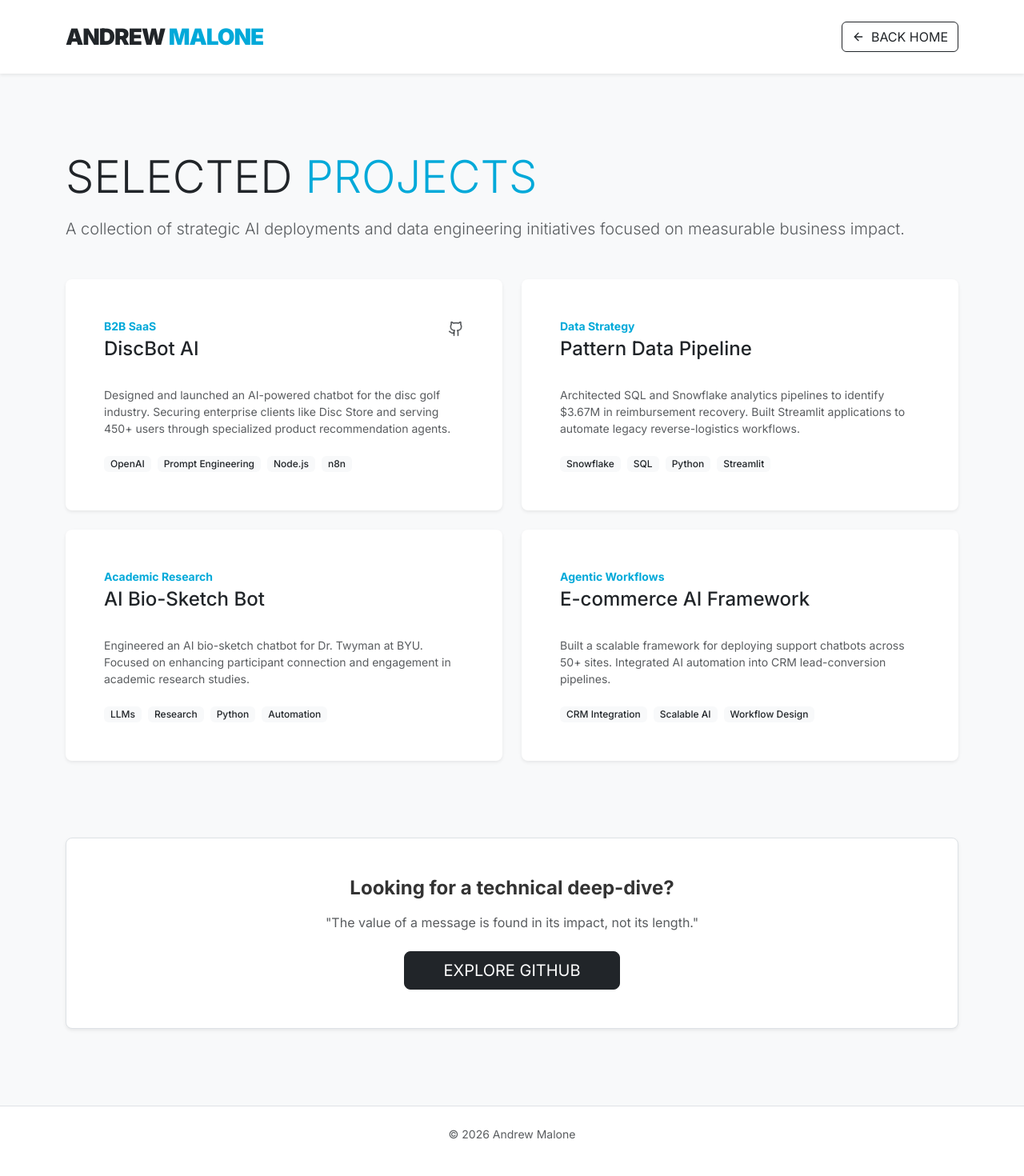
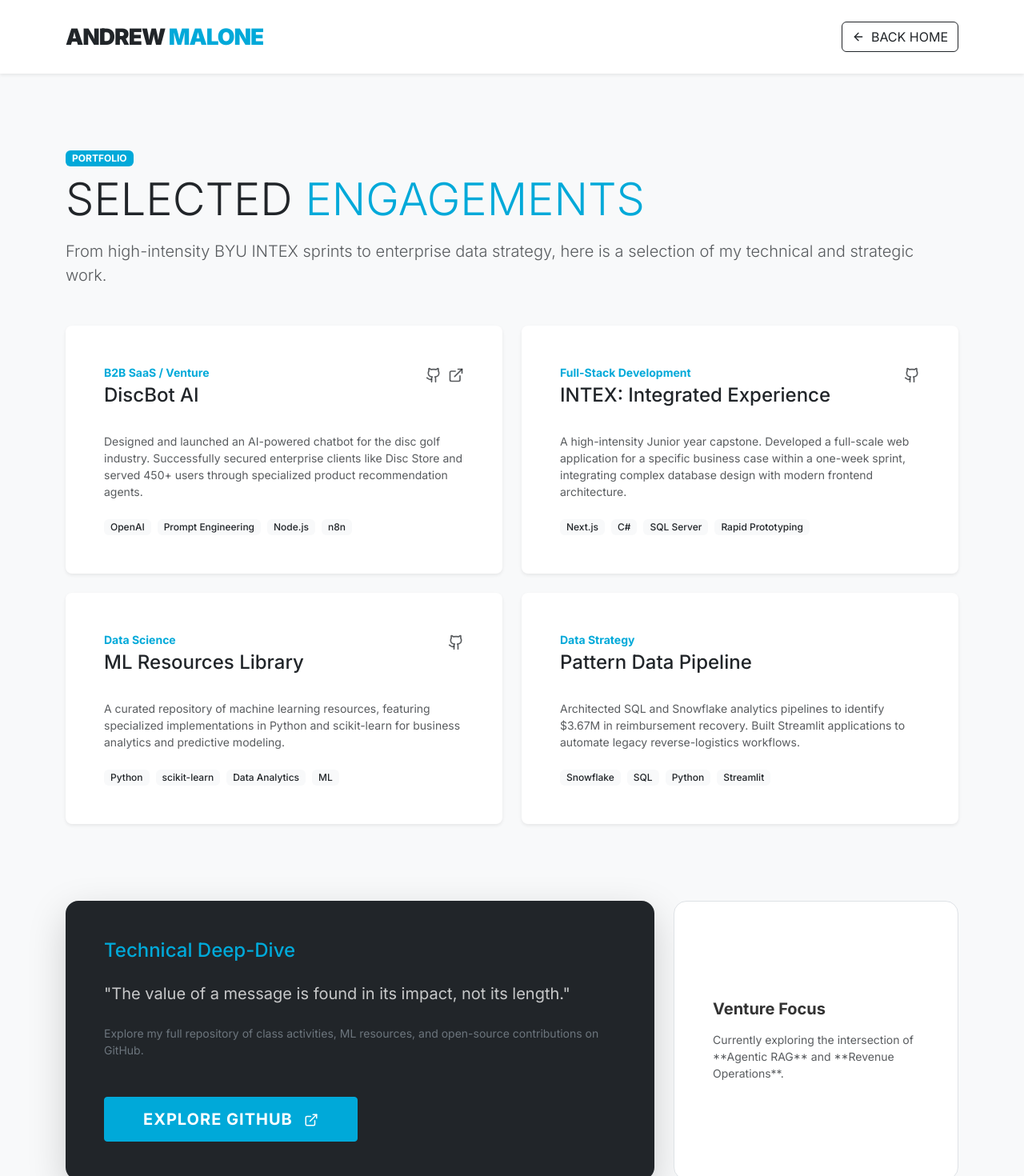
Before and after one commit to mandrew434/personal-website, a Next.js app: page /projects in a window 1280 px wide. Shown: the top 1470 px of the page at 80% size. Built offline with nearby package versions, Linux system fonts and the light colour scheme.

Commit message:
UI Deep-Dive: Expanded Projects, added INTEX context, and BYU MISM profile enhancements

```diff
--- a/src/app/projects/page.tsx
+++ b/src/app/projects/page.tsx
@@ -1,33 +1,36 @@
 import Link from 'next/link';
 import ProjectCard from '@/components/ui/ProjectCard';
-import { ArrowLeft } from 'lucide-react';
+import { ArrowLeft, ExternalLink } from 'lucide-react';
 
 export default function Projects() {
   const projects = [
     {
       title: "DiscBot AI",
-      category: "B2B SaaS",
-      description: "Designed and launched an AI-powered chatbot for the disc golf industry. Securing enterprise clients like Disc Store and serving 450+ users through specialized product recommendation agents.",
+      category: "B2B SaaS / Venture",
+      description: "Designed and launched an AI-powered chatbot for the disc golf industry. Successfully secured enterprise clients like Disc Store and served 450+ users through specialized product recommendation agents.",
       tags: ["OpenAI", "Prompt Engineering", "Node.js", "n8n"],
-      github: "https://github.com/mandrew434"
+      github: "https://github.com/mandrew434",
+      link: "https://discbot.ai"
+    },
+    {
+      title: "INTEX: Integrated Experience",
+      category: "Full-Stack Development",
+      description: "A high-intensity Junior year capstone. Developed a full-scale web application for a specific business case within a one-week sprint, integrating complex database design with modern frontend architecture.",
+      tags: ["Next.js", "C#", "SQL Server", "Rapid Prototyping"],
+      github: "https://github.com/mandrew434/intex_winter"
+    },
+    {
+      title: "ML Resources Library",
+      category: "Data Science",
+      description: "A curated repository of machine learning resources, featuring specialized implementations in Python and scikit-learn for business analytics and predictive modeling.",
+      tags: ["Python", "scikit-learn", "Data Analytics", "ML"],
+      github: "https://github.com/mandrew434/MLresources"
     },
     {
       title: "Pattern Data Pipeline",
       category: "Data Strategy",
       description: "Architected SQL and Snowflake analytics pipelines to identify $3.67M in reimbursement recovery. Built Streamlit applications to automate legacy reverse-logistics workflows.",
       tags: ["Snowflake", "SQL", "Python", "Streamlit"],
-    },
-    {
-      title: "AI Bio-Sketch Bot",
-      category: "Academic Research",
-      description: "Engineered an AI bio-sketch chatbot for Dr. Twyman at BYU. Focused on enhancing participant connection and engagement in academic research studies.",
-      tags: ["LLMs", "Research", "Python", "Automation"],
-    },
-    {
-      title: "E-commerce AI Framework",
-      category: "Agentic Workflows",
-      description: "Built a scalable framework for deploying support chatbots across 50+ sites. Integrated AI automation into CRM lead-conversion pipelines.",
-      tags: ["CRM Integration", "Scalable AI", "Workflow Design"],
     }
   ];
 
@@ -47,8 +50,11 @@ export default function Projects() {
       <section className="py-5">
         <div className="container py-5">
           <div className="mb-5">
-            <h1 className="display-4 fw-black uppercase mb-3 text-dark">SELECTED <span className="text-primary-custom">PROJECTS</span></h1>
-            <p className="lead text-muted max-w-2xl">A collection of strategic AI deployments and data engineering initiatives focused on measurable business impact.</p>
+            <div className="d-flex align-items-center gap-2 mb-2">
+              <span className="badge bg-primary-custom px-2 py-1 small">PORTFOLIO</span>
+            </div>
+            <h1 className="display-4 fw-black uppercase mb-3 text-dark">SELECTED <span className="text-primary-custom">ENGAGEMENTS</span></h1>
+            <p className="lead text-muted max-w-2xl">From high-intensity BYU INTEX sprints to enterprise data strategy, here is a selection of my technical and strategic work.</p>
           </div>
 
           <div className="row g-4">
@@ -59,11 +65,22 @@ export default function Projects() {
             ))}
           </div>
 
-          <div className="mt-5 pt-5 text-center">
-             <div className="p-5 bg-white rounded-3 shadow-sm border">
-                <h4 className="fw-bold mb-3">Looking for a technical deep-dive?</h4>
-                <p className="text-muted mb-4 italic">"The value of a message is found in its impact, not its length."</p>
-                <a href="https://github.com/mandrew434" target="_blank" className="btn btn-dark btn-lg px-5">EXPLORE GITHUB</a>
+          <div className="mt-5 pt-5">
+             <div className="row g-4">
+                <div className="col-md-8">
+                   <div className="p-5 bg-dark text-white rounded-4 shadow-lg h-100">
+                      <h4 className="fw-black text-primary-custom mb-4 uppercase tracking-widest">Technical Deep-Dive</h4>
+                      <p className="fs-5 opacity-75 mb-4">"The value of a message is found in its impact, not its length."</p>
+                      <p className="text-secondary small mb-5">Explore my full repository of class activities, ML resources, and open-source contributions on GitHub.</p>
+                      <a href="https://github.com/mandrew434" target="_blank" className="btn btn-primary-custom btn-lg px-5">EXPLORE GITHUB <ExternalLink size={18} className="ms-2" /></a>
+                   </div>
+                </div>
+                <div className="col-md-4">
+                   <div className="p-5 bg-white border rounded-4 h-100 flex-column d-flex justify-content-center">
+                      <h5 className="fw-bold mb-3">Venture Focus</h5>
+                      <p className="small text-muted mb-0">Currently exploring the intersection of **Agentic RAG** and **Revenue Operations**.</p>
+                   </div>
+                </div>
              </div>
           </div>
         </div>
```
Also changed, not shown: src/app/about/page.tsx (+20 -15 lines).
